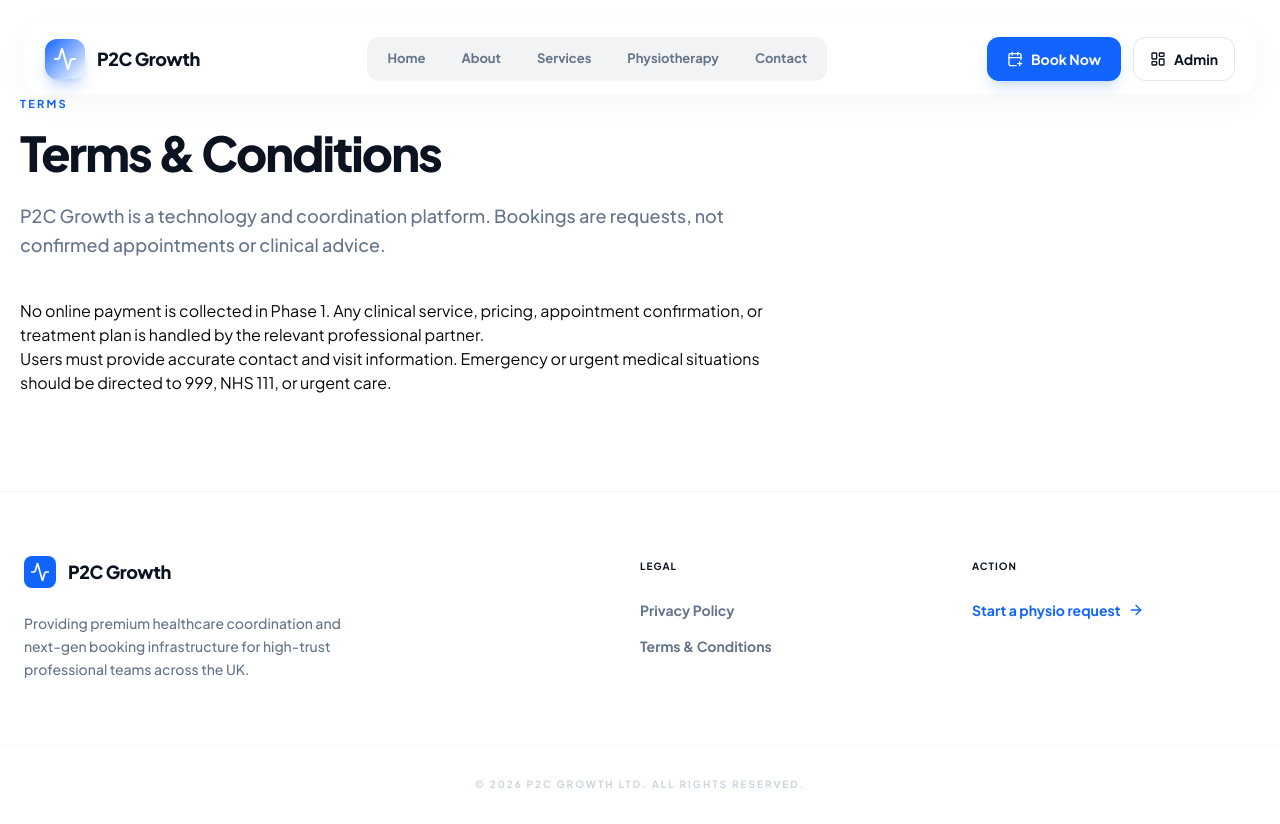
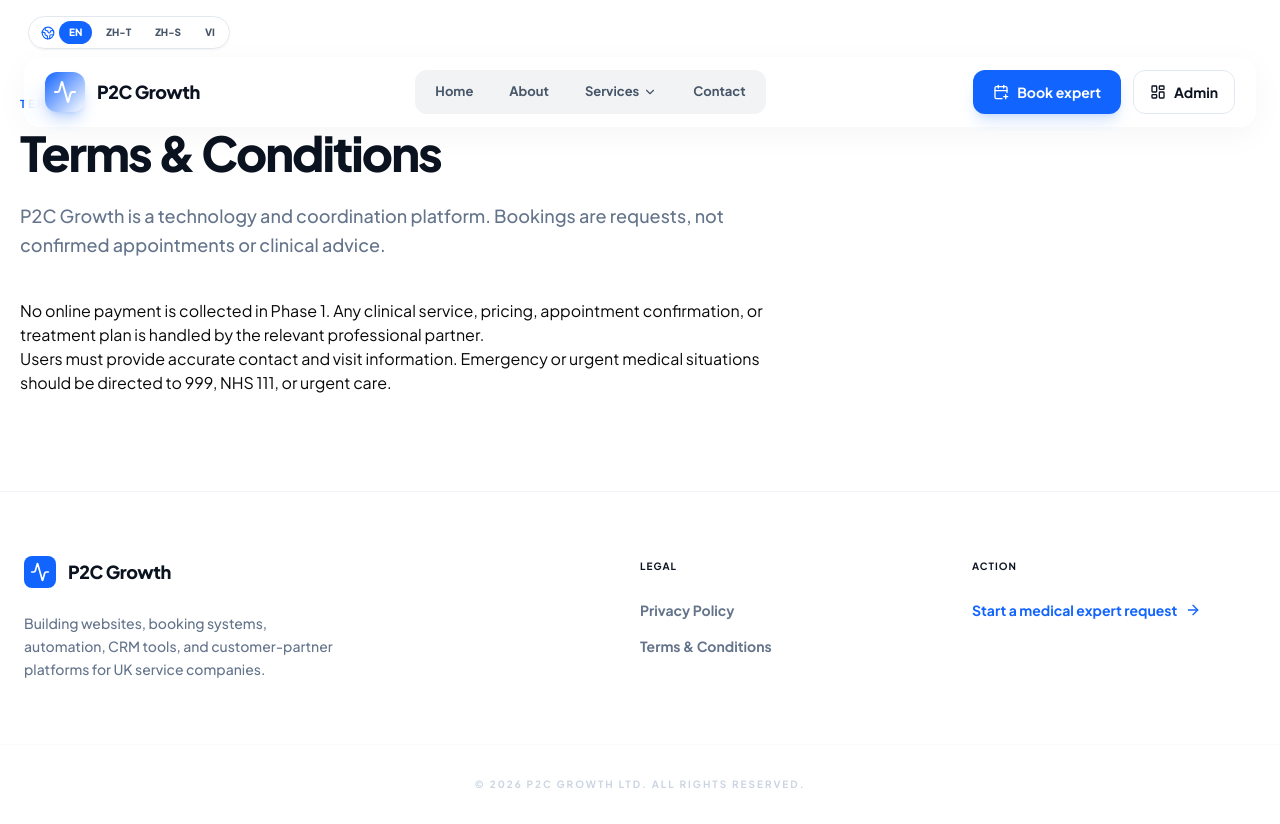
Before and after one commit to cccuong-jason/p2c_growth_ltd_booking_platform, a Next.js app: page /terms in a window 1280 px wide. Built offline with nearby package versions, Linux system fonts and the light colour scheme.

Commit message:
feat(site): update services navigation and medical booking

```diff
--- a/app/page.tsx
+++ b/app/page.tsx
@@ -76,6 +76,39 @@ const HERO_GLOBE_CONFIG: COBEOptions = {
     { location: [22.3193, 114.1694], size: 0.082 },
   ],
 };
+
+const HOME_SERVICE_BOXES = [
+  {
+    title: "Medical Experts Booking",
+    body: "A guided booking and referral workflow for patients, legal cases, insurers, and expert follow-up.",
+    href: "/services/physiotherapy",
+    icon: Activity,
+  },
+  {
+    title: "Website Development",
+    body: "Premium websites for UK service companies that need clear offers, trust, and conversion paths.",
+    href: "/services",
+    icon: Monitor,
+  },
+  {
+    title: "Booking System & Email Automation",
+    body: "Forms, status handoff, confirmation emails, and internal operations without manual chasing.",
+    href: "/services",
+    icon: Workflow,
+  },
+  {
+    title: "Customer Management / Mini CRM",
+    body: "Simple customer, enquiry, status, and partner context for teams that need visibility fast.",
+    href: "/services",
+    icon: LayoutDashboard,
+  },
+  {
+    title: "Customer-Partner Platform",
+    body: "A reusable software layer for routing customers to professional partners and tracking outcomes.",
+    href: "/services",
+    icon: UserCheck,
+  },
+];
 
 const ANALYTICS_BEAM_NODES = [
   {
@@ -193,7 +226,7 @@ export default function HomePage() {
                 <span className="animate-ping absolute inline-flex h-full w-full rounded-full bg-ocean opacity-75"></span>
                 <span className="relative inline-flex rounded-full h-2 w-2 bg-ocean"></span>
               </span>
-              {home.eyebrow}
+              UK technology and software company
             </div>
           </SpringReveal>
 
@@ -202,21 +235,21 @@ export default function HomePage() {
                 className="text-5xl md:text-[5.5rem] font-extrabold text-ink tracking-tight leading-[1.1] justify-center display-heading"
                 duration={50}
              >
-                The operating layer for modern healthcare.
+                Software systems for modern UK service companies.
              </TypingAnimation>
           </div>
 
           <Reveal delay={0.6}>
             <p className="mt-10 max-w-2xl text-lg font-semibold leading-relaxed text-slate-700 md:text-xl">
-              Cinematic booking, consent, and dispatch for elite UK practitioners. Premium infrastructure for high-trust teams.
+              P2C Growth LTD designs and builds websites, booking workflows, email automation, CRM tools, and customer-partner platforms for businesses that need clean digital operations.
             </p>
           </Reveal>
 
           <div className="mt-12 grid w-full max-w-3xl grid-cols-3 gap-6 text-center">
             {[
-              { value: 6, label: "physio service categories" },
-              { value: 3, label: "language-ready intake paths" },
-              { value: 5, label: "dispatch statuses tracked" }
+              { value: 5, label: "software service lanes" },
+              { value: 4, label: "workflow systems delivered" },
+              { value: 1, label: "UK company focus" }
             ].map((stat, index) => (
               <BlurFade key={stat.label} delay={0.12 * index + 0.65} inView blur="10px" direction="up">
                 <div>
@@ -236,8 +269,8 @@ export default function HomePage() {
           <Reveal delay={0.8}>
             <div className="mt-14 flex flex-col sm:flex-row items-center gap-6">
               <Magnetic>
-                <Link href="/services/physiotherapy" className="inline-flex h-16 items-center justify-center gap-3 rounded-full bg-ocean px-12 text-base font-extrabold text-white shadow-lg shadow-blue-500/25 transition-all hover:scale-105 hover:bg-blue-600 active:scale-95">
-                  {home.primaryCta}
+                <Link href="/services" className="inline-flex h-16 items-center justify-center gap-3 rounded-full bg-ocean px-12 text-base font-extrabold text-white shadow-lg shadow-blue-500/25 transition-all hover:scale-105 hover:bg-blue-600 active:scale-95">
+                  Explore services
                   <ArrowRight className="h-5 w-5" />
                 </Link>
               </Magnetic>
@@ -245,6 +278,26 @@ export default function HomePage() {
                 {home.secondaryCta}
                 <ChevronRight className="h-4 w-4" />
               </Link>
+            </div>
+          </Reveal>
+
+          <Reveal delay={0.95}>
+            <div className="mt-16 w-full max-w-6xl rounded-[2rem] border border-slate-100 bg-white/88 p-4 text-left shadow-premium backdrop-blur-xl">
+              <div className="flex flex-col gap-2 px-2 py-2 text-center sm:text-left">
+                <p className="text-[11px] font-black uppercase tracking-[0.22em] text-ocean">Services</p>
+                <h2 className="text-2xl font-black tracking-tight text-ink sm:text-3xl">Choose the software service you need.</h2>
+              </div>
+              <div className="mt-4 grid gap-3 md:grid-cols-2 lg:grid-cols-5">
+                {HOME_SERVICE_BOXES.map((service) => (
+                  <Link key={service.title} href={service.href} className="group rounded-2xl border border-slate-100 bg-white p-4 shadow-sm transition hover:-translate-y-1 hover:border-ocean/30 hover:shadow-premium">
+                    <span className="flex h-11 w-11 items-center justify-center rounded-xl bg-ocean/10 text-ocean transition group-hover:bg-ocean group-hover:text-white">
+                      <service.icon className="h-5 w-5" aria-hidden />
+                    </span>
+                    <span className="mt-4 block text-sm font-black leading-5 text-ink">{service.title}</span>
+                    <span className="mt-2 block text-xs font-semibold leading-5 text-slate-600">{service.body}</span>
+                  </Link>
+                ))}
+              </div>
             </div>
           </Reveal>
         </div>
--- a/app/services/page.tsx
+++ b/app/services/page.tsx
@@ -4,10 +4,11 @@ import { ArrowRight } from "lucide-react";
 import { PageBand, SectionHeading } from "@/components/site-shell";
 
 const services = [
-  ["Physio Booking", "Patient request capture and internal dispatch for physiotherapy coordination.", "/services/physiotherapy"],
-  ["Website Development", "Premium conversion-focused sites for service businesses."],
-  ["Booking System & Workflow Email Automation", "Forms, workflows, notifications, and operational handoff."],
-  ["Customer Management System / Mini CRM", "Lightweight dashboards for teams managing high-trust customer relationships."]
+  ["Medical Experts Booking", "Medical booking, referral, and internal dispatch for expert-led appointments.", "/services/physiotherapy"],
+  ["Website Development", "Premium conversion-focused websites for UK service businesses."],
+  ["Booking System & Email Automation", "Forms, workflows, confirmations, notifications, and operational handoff."],
+  ["Customer Management System / Mini CRM", "Lightweight dashboards for teams managing high-trust customer relationships."],
+  ["Customer-Partner Platform", "A reusable coordination layer between customers, internal teams, and professional partners."]
 ];
 
 export default function ServicesPage() {
@@ -16,8 +17,8 @@ export default function ServicesPage() {
       <PageBand className="pt-32">
         <SectionHeading
           eyebrow="Services"
-          title="Systems for capture, coordination, and follow-up."
-          description="P2C Growth combines polished user experiences with practical workflow tooling so teams can manage requests without operational drift."
+          title="Technology services for websites, booking, CRM, and partner coordination."
+          description="P2C Growth LTD is a UK technology and software company building practical digital systems for service businesses."
         />
         <div className="mt-12 grid gap-4 md:grid-cols-2">
           {services.map(([title, body, href]) => (
--- a/app/services/physiotherapy/page.tsx
+++ b/app/services/physiotherapy/page.tsx
@@ -6,20 +6,20 @@ import { PageBand, SectionHeading } from "@/components/site-shell";
 export default function PhysiotherapyPage() {
   return (
     <main>
-      <section className="premium-mesh relative overflow-hidden pt-28">
-        <div className="tech-grid absolute inset-0" aria-hidden />
+      <section className="relative overflow-hidden bg-[linear-gradient(180deg,#f8fbff,#ffffff)] pt-32">
+        <div className="tech-grid absolute inset-0 opacity-80" aria-hidden />
         <PageBand className="relative">
         <div className="grid gap-10 lg:grid-cols-[0.78fr_1.22fr] lg:items-start">
           <div>
             <SectionHeading
-              eyebrow="Physiotherapy MVP"
-              title="Request coordinated physiotherapy support."
-              description="Submit your details and P2C Growth will coordinate follow-up with a suitable professional partner. Home visits require postcode and address details."
+              eyebrow="Medical Experts Booking"
+              title="Book medical expert support."
+              description="Submit your details and P2C Growth will coordinate follow-up with a suitable medical expert or professional partner. Medical-legal referrals can be routed by claim context."
             />
             <div className="mt-8 grid gap-3">
               {[
-                [CheckCircle2, "Structured intake", "Service category, language, visit type, and preferred timing."],
-                [MapPin, "Home visit logic", "Postcode and address become mandatory when home visit is selected."],
+                [CheckCircle2, "Structured medical intake", "Service category, language, visit type, and preferred timing."],
+                [MapPin, "Medical-legal referrals", "Personal injury, insurance claim, and legal proceedings options are captured when selected."],
                 [ShieldCheck, "Consent hard stop", "Coordinator-only, contact consent, and emergency advice acknowledgements."]
               ].map(([Icon, title, body]) => (
                 <div key={String(title)} className="glass-panel rounded-lg p-4">
@@ -37,7 +37,7 @@ export default function PhysiotherapyPage() {
             </div>
             <div className="mt-5 rounded-lg border border-amber-200 bg-amber-50/90 p-4 text-sm leading-6 text-amber-900 shadow-sm">
               <AlertTriangle className="mb-3 h-5 w-5" aria-hidden />
-              P2C Growth LTD does not diagnose or treat medical conditions. Clinical care is provided by qualified professionals. For emergencies, call 999 or NHS urgent care.
+              P2C Growth LTD is a booking and coordination platform, not a medical clinic, law firm, or insurer. Clinical opinions, reports, and treatment are provided by qualified professionals. For emergencies, call 999 or NHS urgent care.
             </div>
           </div>
           <BookingWizard />
--- a/components/site-shell.tsx
+++ b/components/site-shell.tsx
@@ -1,5 +1,5 @@
 import Link from "next/link";
-import { Activity, ArrowRight, CalendarPlus, LayoutDashboard } from "lucide-react";
+import { Activity, ArrowRight, CalendarPlus, ChevronDown, Globe2, LayoutDashboard } from "lucide-react";
 
 import { getDictionary } from "@/lib/i18n/dictionary";
 
@@ -7,35 +7,78 @@ const navItems = [
   { href: "/", label: "home" },
   { href: "/about", label: "about" },
   { href: "/services", label: "services" },
-  { href: "/services/physiotherapy", label: "physiotherapy" },
   { href: "/contact", label: "contact" }
 ] as const;
+
+const serviceItems = [
+  { href: "/services/physiotherapy", label: "Medical Experts Booking", body: "Medical appointment and referral request workflow" },
+  { href: "/services", label: "Website Development", body: "High-converting websites for service businesses" },
+  { href: "/services", label: "Booking System & Email Automation", body: "Forms, notifications, and operational handoff" },
+  { href: "/services", label: "Customer Management / Mini CRM", body: "Lightweight customer and status tracking" },
+  { href: "/services", label: "Customer-Partner Platform", body: "Coordination layer between customers and experts" }
+] as const;
+
+const languages = ["EN", "ZH-T", "ZH-S", "VI"] as const;
 
 export function SiteHeader() {
   const copy = getDictionary();
 
   return (
-    <header className="fixed inset-x-0 top-6 z-50 px-4 md:px-6">
-      <div className="glass-panel mx-auto flex max-w-7xl items-center justify-between rounded-2xl px-5 py-3 border border-white/20 shadow-[0_8px_32px_rgba(0,0,0,0.12)] backdrop-blur-xl">
-        <Link href="/" className="flex items-center gap-3 rounded-md pr-2 font-extrabold text-ink tracking-tight text-lg">
+    <header className="fixed inset-x-0 top-4 z-50 px-4 md:px-6">
+      <div className="mx-auto mb-2 flex max-w-7xl items-center justify-between px-1">
+        <div className="flex items-center gap-1 rounded-full border border-slate-200 bg-white/85 p-1 text-[10px] font-black text-slate-600 shadow-sm backdrop-blur-xl" aria-label="Language switcher">
+          <Globe2 className="ml-2 h-3.5 w-3.5 text-ocean" aria-hidden />
+          {languages.map((language) => (
+            <button
+              key={language}
+              type="button"
+              className={`rounded-full px-2.5 py-1 transition hover:bg-ocean hover:text-white ${language === "EN" ? "bg-ocean text-white" : "text-slate-600"}`}
+              aria-label={`Switch language to ${language}`}
+            >
+              {language}
+            </button>
+          ))}
+        </div>
+      </div>
+      <div className="glass-panel mx-auto flex max-w-7xl items-center justify-between rounded-2xl border border-white/20 px-5 py-3 shadow-[0_8px_32px_rgba(0,0,0,0.12)] backdrop-blur-xl">
+        <Link href="/" className="flex items-center gap-3 rounded-md pr-2 text-lg font-extrabold tracking-tight text-ink">
           <span className="grid h-10 w-10 place-items-center rounded-xl bg-gradient-to-br from-ocean to-cyan text-white shadow-lg shadow-blue-500/30">
             <Activity className="h-6 w-6" aria-hidden />
           </span>
           P2C Growth
         </Link>
 
-        <nav className="hidden items-center gap-1 rounded-xl bg-slate-900/5 p-1 text-[13px] font-bold text-slate-500 md:flex">
+        <nav className="hidden items-center gap-1 rounded-xl bg-slate-900/5 p-1 text-[13px] font-bold text-slate-600 md:flex">
           {navItems.map((item) => (
-            <Link key={item.href} href={item.href} className="rounded-lg px-4 py-2 transition hover:bg-white hover:text-ocean hover:shadow-sm">
-              {copy.nav[item.label]}
-            </Link>
+            item.label === "services" ? (
+              <div key={item.href} className="group relative">
+                <Link href={item.href} className="inline-flex items-center gap-1 rounded-lg px-4 py-2 transition hover:bg-white hover:text-ocean hover:shadow-sm">
+                  {copy.nav[item.label]}
+                  <ChevronDown className="h-3.5 w-3.5" aria-hidden />
+                </Link>
+                <div className="invisible absolute left-1/2 top-full z-50 mt-3 w-[480px] -translate-x-1/2 rounded-2xl border border-slate-100 bg-white p-3 opacity-0 shadow-2xl shadow-blue-500/10 transition group-hover:visible group-hover:opacity-100">
+                  <div className="grid gap-2">
+                    {serviceItems.map((service) => (
+                      <Link key={service.label} href={service.href} className="rounded-xl p-3 transition hover:bg-blue-50">
+                        <span className="block text-sm font-black text-ink">{service.label}</span>
+                        <span className="mt-1 block text-xs font-semibold leading-5 text-slate-600">{service.body}</span>
+                      </Link>
+                    ))}
+                  </div>
+                </div>
+              </div>
+            ) : (
+              <Link key={item.href} href={item.href} className="rounded-lg px-4 py-2 transition hover:bg-white hover:text-ocean hover:shadow-sm">
+                {copy.nav[item.label]}
+              </Link>
+            )
           ))}
         </nav>
 
         <div className="flex items-center gap-3">
-          <Link href="/services/physiotherapy" className="hidden h-11 items-center gap-2 rounded-xl bg-ocean px-5 text-sm font-bold text-white transition hover:scale-105 hover:bg-blue-600 shadow-lg shadow-blue-500/20 sm:inline-flex active:scale-95">
+          <Link href="/services/physiotherapy" className="hidden h-11 items-center gap-2 rounded-xl bg-ocean px-5 text-sm font-bold text-white shadow-lg shadow-blue-500/20 transition hover:scale-105 hover:bg-blue-600 active:scale-95 sm:inline-flex">
             <CalendarPlus className="h-4 w-4" aria-hidden />
-            Book Now
+            Book expert
           </Link>
           <Link
             href="/admin/login"
@@ -62,7 +105,7 @@ export function SiteFooter() {
             P2C Growth
           </Link>
           <p className="max-w-xs leading-relaxed font-medium">
-            Providing premium healthcare coordination and next-gen booking infrastructure for high-trust professional teams across the UK.
+            Building websites, booking systems, automation, CRM tools, and customer-partner platforms for UK service companies.
           </p>
         </div>
         <div>
@@ -82,7 +125,7 @@ export function SiteFooter() {
             href="/services/physiotherapy"
             className="inline-flex items-center gap-2 font-bold text-ocean hover:gap-3 transition-all"
           >
-            Start a physio request <ArrowRight className="h-4 w-4" aria-hidden />
+            Start a medical expert request <ArrowRight className="h-4 w-4" aria-hidden />
           </Link>
         </div>
       </div>
--- a/lib/actions.ts
+++ b/lib/actions.ts
@@ -29,6 +29,7 @@ export async function submitBooking(_: ActionState, formData: FormData): Promise
     patientEmail: String(formData.get("patientEmail") || ""),
     dob: String(formData.get("dob") || ""),
     serviceCategory: String(formData.get("serviceCategory") || "") as BookingInput["serviceCategory"],
+    medicalLegalReferralType: String(formData.get("medicalLegalReferralType") || "") as BookingInput["medicalLegalReferralType"],
     bookingDate: String(formData.get("bookingDate") || ""),
     preferredLanguage: String(formData.get("preferredLanguage") || "en") as BookingInput["preferredLanguage"],
     isHomeVisit: formData.get("visitType") === "home",
--- a/lib/booking.ts
+++ b/lib/booking.ts
@@ -30,8 +30,23 @@ export const serviceCategories = [
   },
   {
     id: "medico_legal",
-    title: "Medico-legal assessments",
-    description: "Coordination for qualified physiotherapy assessments and reports."
+    title: "Medical legal referrals",
+    description: "Referral coordination for injury, insurance, and legal evidence support."
+  }
+] as const;
+
+export const medicalLegalReferralTypes = [
+  {
+    id: "personal_injury_claim",
+    label: "Personal injury claim (e.g., car accident, workplace injury)"
+  },
+  {
+    id: "insurance_claim",
+    label: "Insurance claim"
+  },
+  {
+    id: "legal_proceedings",
+    label: "Legal proceedings (supporting evidence)"
   }
 ] as const;
 
@@ -39,10 +54,16 @@ export const languages = ["en", "zh-Hant", "zh-Hans", "vi"] as const;
 
 export type ServiceCategory = (typeof serviceCategories)[number]["id"];
 export type PreferredLanguage = (typeof languages)[number];
+export type MedicalLegalReferralType = (typeof medicalLegalReferralTypes)[number]["id"];
 
 const serviceCategoryIds = serviceCategories.map((service) => service.id) as [
   ServiceCategory,
   ...ServiceCategory[]
+];
+
+const medicalLegalReferralTypeIds = medicalLegalReferralTypes.map((type) => type.id) as [
+  MedicalLegalReferralType,
+  ...MedicalLegalReferralType[]
 ];
 
 const bookingSchema = z
@@ -52,6 +73,10 @@ const bookingSchema = z
     patientEmail: z.string().trim().email("Valid email is required"),
     dob: z.string().trim().min(1, "Date of birth is required"),
     serviceCategory: z.enum(serviceCategoryIds),
+    medicalLegalReferralType: z.preprocess(
+      (value) => (typeof value === "string" && value.trim() === "" ? null : value),
+      z.enum(medicalLegalReferralTypeIds).nullable().optional()
+    ),
     bookingDate: z.string().trim().min(1, "Preferred date/time is required"),
     preferredLanguage: z.enum(languages),
     isHomeVisit: z.coerce.boolean(),
@@ -62,6 +87,14 @@ const bookingSchema = z
     acknowledgeEmergencyAdvice: z.boolean().refine((value) => value, "required")
   })
   .superRefine((data, context) => {
+    if (data.serviceCategory === "medico_legal" && !data.medicalLegalReferralType) {
+      context.addIssue({
+        code: z.ZodIssueCode.custom,
+        message: "required",
+        path: ["medicalLegalReferralType"]
+      });
+    }
+
     if (!data.isHomeVisit) {
       return;
     }
--- a/lib/i18n/dictionary.ts
+++ b/lib/i18n/dictionary.ts
@@ -4,26 +4,26 @@ export const dictionary = {
       home: "Home",
       about: "About",
       services: "Services",
-      physiotherapy: "Physiotherapy",
+      physiotherapy: "Medical Experts Booking",
       contact: "Contact",
       admin: "Admin"
     },
     home: {
-      eyebrow: "Healthcare coordination + SaaS delivery",
+      eyebrow: "UK technology and software company",
       title: "Booking infrastructure for high-trust service teams.",
       subtitle:
-        "Modern booking systems and coordination platforms for UK physiotherapy providers serving multilingual communities.",
-      heroTitle: "The operating layer for modern healthcare.",
+        "Websites, booking workflows, automation, CRM, and customer-partner platforms for UK service companies.",
+      heroTitle: "Software systems for modern UK service companies.",
       heroSubtitle:
-        "Cinematic booking, consent, and dispatch for elite UK practitioners.",
+        "Technology delivery for clear digital operations.",
       heroLead:
         "Streamlined intake and routing for high-trust teams.",
-      primaryCta: "Start physio request",
+      primaryCta: "Explore services",
       secondaryCta: "Explore systems",
       socialProof: {
         value: "4-lane",
         label: "booking-to-dispatch workflow",
-        body: "Designed for multilingual UK physiotherapy requests, Home Visit routing, consent capture, and internal follow-up."
+        body: "Designed for software-led intake, workflow automation, customer management, and partner coordination."
       },
       brandStrip: [
         "Brand identity",
@@ -124,7 +124,7 @@ export const dictionary = {
         {
           quote: "It feels like a real product, not a dressed-up contact form.",
           name: "Operations reviewer",
-          role: "Physio dispatch workflow"
+          role: "Medical experts workflow"
         },
         {
           quote: "Consent, language, and postcode context arrive together before follow-up.",
```
Also changed, not shown: components/booking/booking-wizard.tsx (+41 -11 lines).
